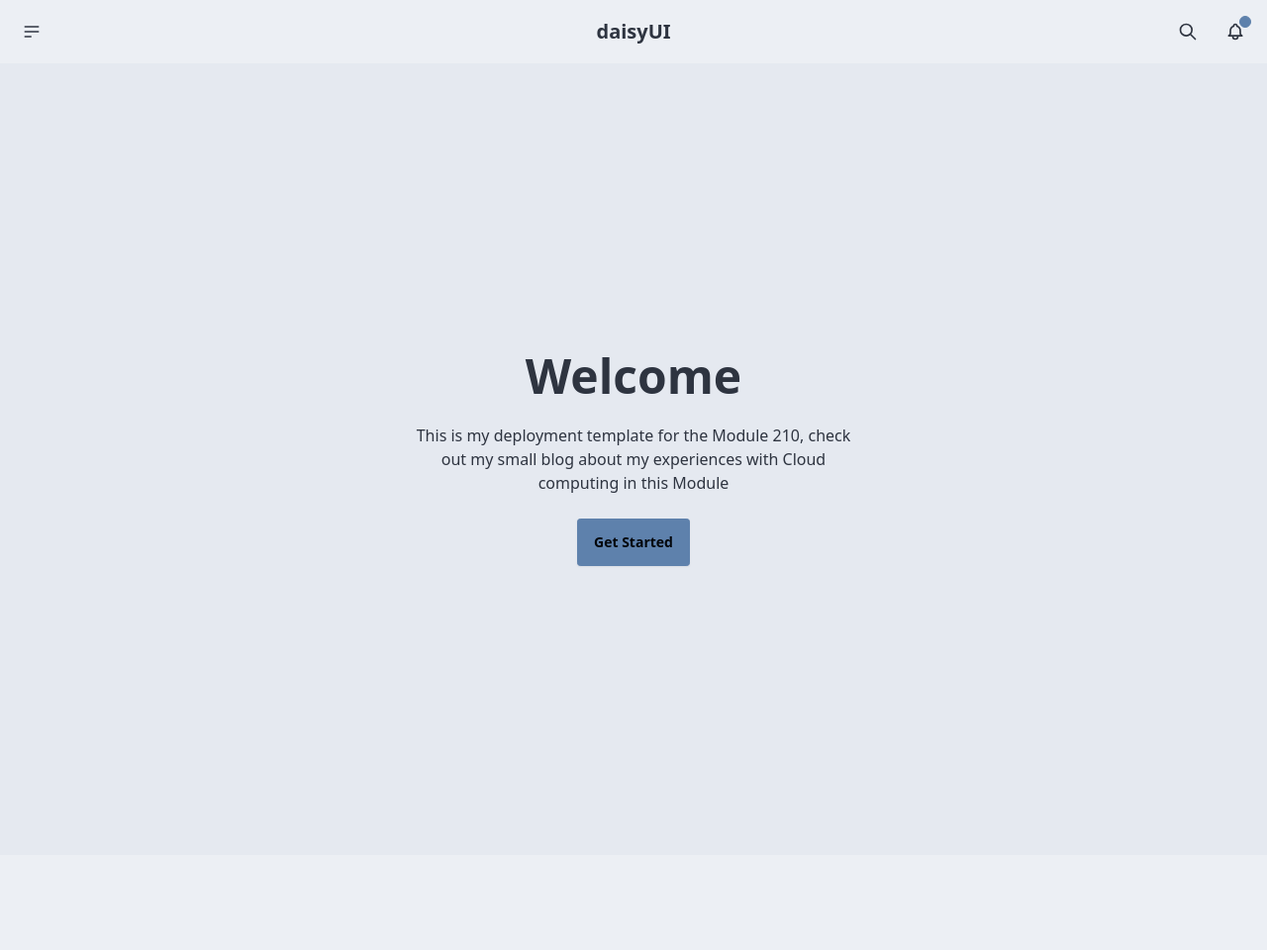
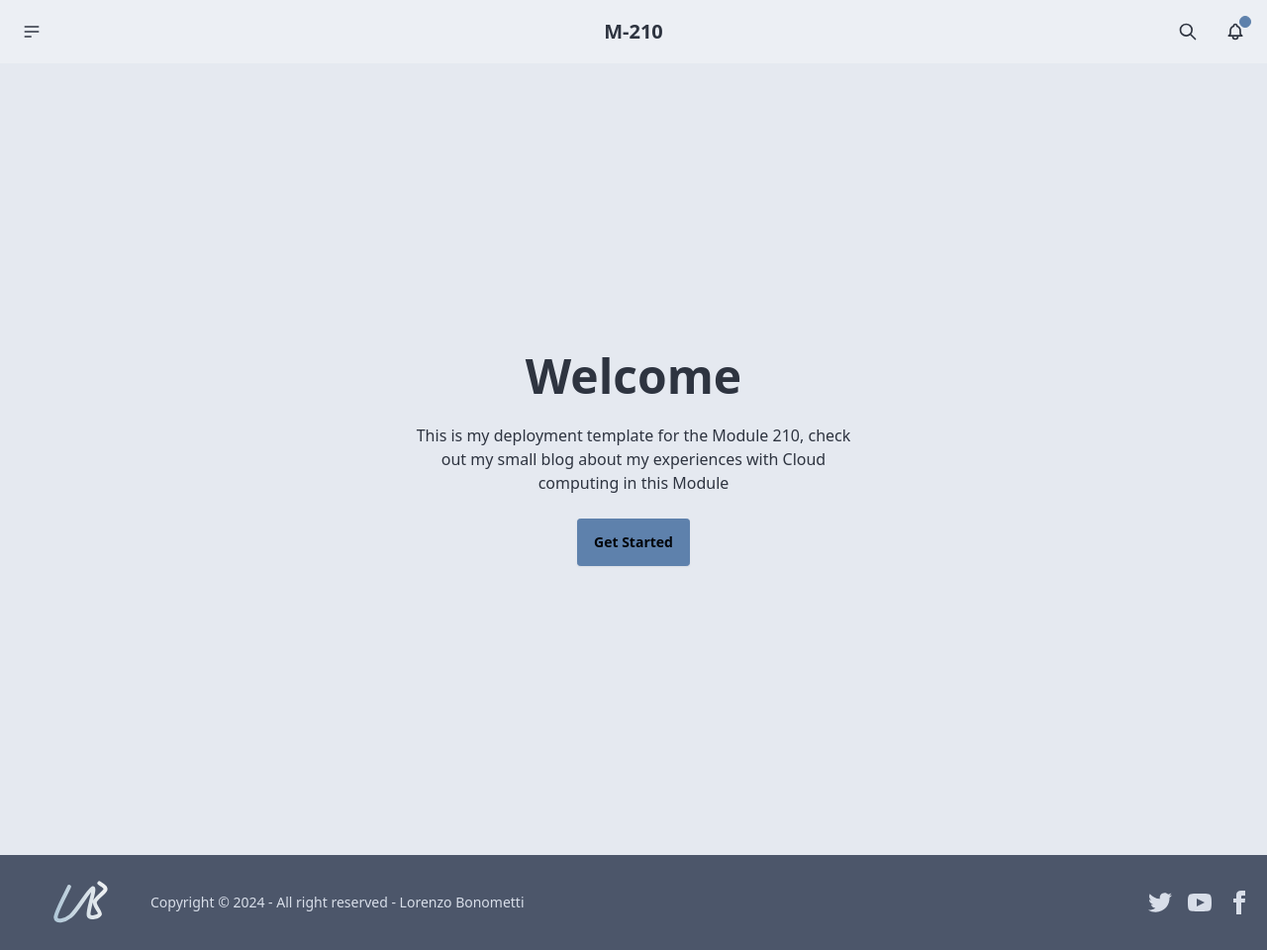
Before and after one commit to Poisonlocket/m210-UEK-repo, a website: page deploy-template/src/index.html in a window 1280 px wide. Shown: the whole page at 99% size. Before the commit the page ends 864 px from the top, so only its background shows below. Drawn offline with Linux system fonts and the light colour scheme.

Commit message:
setup Page with header, hero and footer

```diff
--- a/deploy-template/src/index.html
+++ b/deploy-template/src/index.html
@@ -6,7 +6,7 @@
   <link href="./output.css" rel="stylesheet">
 </head>
 <body>
-<div class="navbar bg-base-100">
+<div class="navbar  bg-base-100">
   <div class="navbar-start">
     <div class="dropdown">
       <div tabindex="0" role="button" class="btn btn-ghost btn-circle">
@@ -20,7 +20,7 @@
     </div>
   </div>
   <div class="navbar-center">
-    <a class="btn btn-ghost text-xl">daisyUI</a>
+    <a class="btn btn-ghost text-xl">M-210</a>
   </div>
   <div class="navbar-end">
     <button class="btn btn-ghost btn-circle">
@@ -43,5 +43,16 @@
     </div>
   </div>
 </div>
+<footer class="footer items-center p-4 bg-neutral text-neutral-content">
+  <aside class="items-center grid-flow-col">
+    <svg xmlns="http://www.w3.org/2000/svg" height='64' width='128' version="1.1" xmlns:xlink="http://www.w3.org/1999/xlink" xmlns:svgjs="http://svgjs.dev/svgjs" viewBox="0 0 800 400"><path d="M336.68161119152865 100.44842771243646C322.4813141537682 132.8848996515232 249.98505764335155 264.12555618635383 251.47982896496615 295.0672593469576C252.97460028658074 326.0089625075615 306.636785955526 317.0403504724459 345.65023912121615 286.0986466760593C384.66369228690627 255.15694287967256 466.57699184745314 110.46337496788892 485.56054795910677 109.41703656863763C504.5441040707604 108.37069816938633 452.07773444185415 252.31688042036262 459.551575791138 279.82061628055146C467.0254171404219 307.3243521407402 523.8266154639896 288.49027366987434 530.4035960548099 274.4394517297702C536.9805766456302 260.388629789666 493.0343842221276 221.6741280908542 499.0134593360599 195.51568463992646C504.9925344499922 169.35724118899873 561.6442678484296 137.21973088931617 566.2780467384036 117.48879102420403C570.9118256283776 97.75785115909173 533.3931183529869 83.85650304507806 526.8161326759036 77.13004544925286 " fill="none" stroke-width="25" stroke="url(&quot;#SvgjsLinearGradient1000&quot;)" stroke-linecap="round"></path><defs><linearGradient id="SvgjsLinearGradient1000"><stop stop-color="hsl(205, 33%, 77%)" offset="0"></stop><stop stop-color="hsl(205, 13%, 94%)" offset="1"></stop></linearGradient></defs></svg>    <p>Copyright © 2024 - All right reserved - Lorenzo Bonometti</p>
+  </aside>
+  <nav class="grid-flow-col gap-4 md:place-self-center md:justify-self-end">
+    <a><svg xmlns="http://www.w3.org/2000/svg" width="24" height="24" viewBox="0 0 24 24" class="fill-current"><path d="M24 4.557c-.883.392-1.832.656-2.828.775 1.017-.609 1.798-1.574 2.165-2.724-.951.564-2.005.974-3.127 1.195-.897-.957-2.178-1.555-3.594-1.555-3.179 0-5.515 2.966-4.797 6.045-4.091-.205-7.719-2.165-10.148-5.144-1.29 2.213-.669 5.108 1.523 6.574-.806-.026-1.566-.247-2.229-.616-.054 2.281 1.581 4.415 3.949 4.89-.693.188-1.452.232-2.224.084.626 1.956 2.444 3.379 4.6 3.419-2.07 1.623-4.678 2.348-7.29 2.04 2.179 1.397 4.768 2.212 7.548 2.212 9.142 0 14.307-7.721 13.995-14.646.962-.695 1.797-1.562 2.457-2.549z"></path></svg>
+    </a>
+    <a><svg xmlns="http://www.w3.org/2000/svg" width="24" height="24" viewBox="0 0 24 24" class="fill-current"><path d="M19.615 3.184c-3.604-.246-11.631-.245-15.23 0-3.897.266-4.356 2.62-4.385 8.816.029 6.185.484 8.549 4.385 8.816 3.6.245 11.626.246 15.23 0 3.897-.266 4.356-2.62 4.385-8.816-.029-6.185-.484-8.549-4.385-8.816zm-10.615 12.816v-8l8 3.993-8 4.007z"></path></svg></a>
+    <a><svg xmlns="http://www.w3.org/2000/svg" width="24" height="24" viewBox="0 0 24 24" class="fill-current"><path d="M9 8h-3v4h3v12h5v-12h3.642l.358-4h-4v-1.667c0-.955.192-1.333 1.115-1.333h2.885v-5h-3.808c-3.596 0-5.192 1.583-5.192 4.615v3.385z"></path></svg></a>
+  </nav>
+</footer>
 </body>
 </html>
```
Also changed, not shown: deploy-template/src/output.css.
